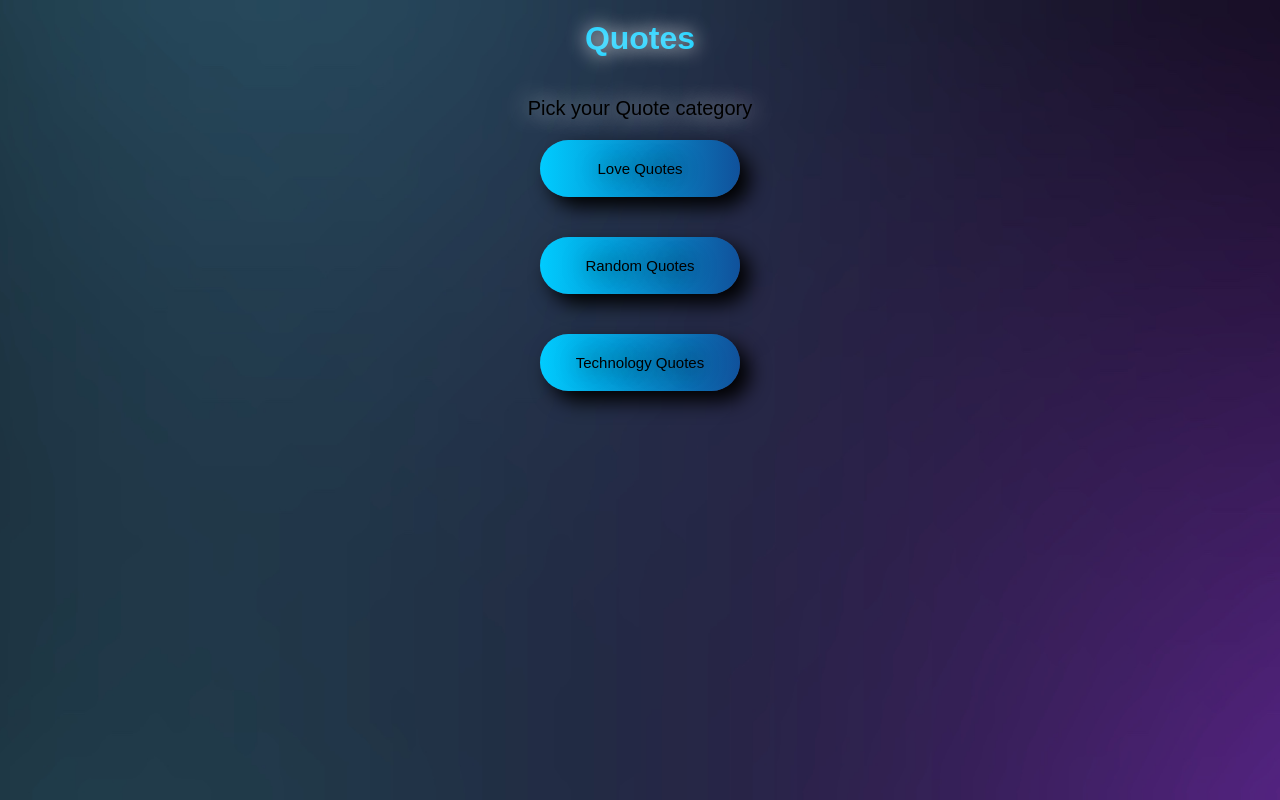
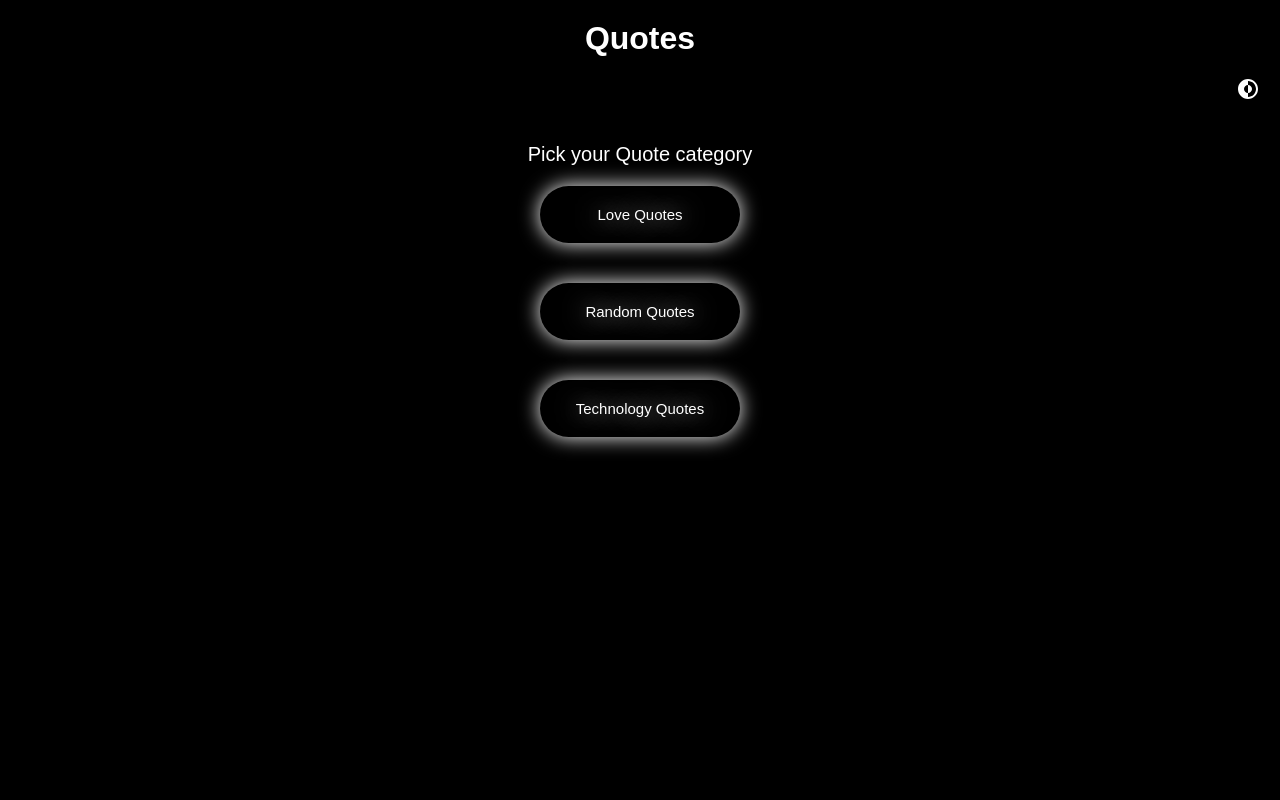
Before and after one commit to JasonRies14/QoutesOnline, a plain HTML site: page index.html in a window 1280 px wide. Drawn offline with Linux system fonts and the light colour scheme.

Commit message:
commit 14

```diff
--- a/index.html
+++ b/index.html
@@ -6,9 +6,17 @@
     <link rel="stylesheet" href="styles.css">
     <title>Quotes</title>
 </head>
-<body>
+<body class="dark-mode">
     <header class="header">
         <h1>Quotes</h1>
+        <div class="darkmodetoggle">
+            <button class="theme-toggle">
+                <svg width="24" height="24" viewBox="0 0 24 24" fill="none" xmlns="http://www.w3.org/2000/svg">
+                <path d="M12 16C14.2091 16 16 14.2091 16 12C16 9.79086 14.2091 8 12 8V16Z" fill="currentColor"/>
+                <path fill-rule="evenodd" clip-rule="evenodd" d="M12 2C6.47715 2 2 6.47715 2 12C2 17.5228 6.47715 22 12 22C17.5228 22 22 17.5228 22 12C22 6.47715 17.5228 2 12 2ZM12 4V8C9.79086 8 8 9.79086 8 12C8 14.2091 9.79086 16 12 16V20C16.4183 20 20 16.4183 20 12C20 7.58172 16.4183 4 12 4Z" fill="currentColor"/>
+            </svg>
+            </button>
+        </div>
     </header>
     <main class="main">
         <span>Pick your Quote category</span>
@@ -25,5 +33,6 @@
     <footer class="footer">
 
     </footer>
+    <script src="main.js"></script>
 </body>
 </html>
--- /dev/null
+++ b/main.js
@@ -0,0 +1,21 @@
+// selectors
+const themeToggleBtn = document.querySelector('.theme-toggle');
+
+// state
+const theme = localStorage.getItem('theme');
+
+// on mount
+theme && document.body.classList.add(theme);
+
+// handlers
+const handleThemeToggle = () => {
+  document.body.classList.toggle('dark-mode');
+  if (document.body.classList.contains('dark-mode')) {
+    localStorage.setItem('theme', 'dark-mode');
+  } else {
+    localStorage.removeItem('theme');
+  }
+};
+
+// events
+themeToggleBtn.addEventListener('click', handleThemeToggle);
--- a/styles.css
+++ b/styles.css
@@ -1,3 +1,8 @@
+:root {
+    --clr-dark: rgb(0,0,0);
+    --clr-light: rgb(255,255,255);
+}
+
 * {
     margin: 0;
     padding: 0;
@@ -7,22 +12,31 @@
     text-decoration: none;
 }
 
+.darkmodetoggle {
+    display: flex;
+    justify-content: flex-end;
+    margin: 2rem;
+}
+
+.theme-toggle {
+    color: var(--clr-dark);
+    background-color: transparent;
+    border: 0;
+}
 
 body {
-    background-image: url(2.jpg);
-    background-size: cover;
-    background-position: center;
-    background-attachment: fixed;
+    background-color: var(--clr-light);
+}
+
+.dark-mode {
+    --clr-light: rgb(0,0,0);
+    --clr-dark: rgb(255,255,255);
 }
 
 header h1 {
     font-size: 3.2rem;
     text-align: center;
-    background: linear-gradient(to right, rgb(0, 204, 255), rgb(0, 204, 255));
-    -webkit-text-fill-color: transparent;
-    -webkit-background-clip: text;
-    background-clip: text;
-    text-shadow: 0px 0px 20px rgba(255, 255, 255, 1);
+    color: var(--clr-dark);
     margin: 2rem;
 }
 
@@ -39,33 +53,34 @@ main a {
 }
 
 main span {
-    text-shadow: 0px 0px 25px rgba(255, 255, 255, 1);
+    color: var(--clr-dark);
     text-align: center;
     font-size: 2rem;
 }
 
 main button {
+    color: var(--clr-dark);
     cursor: pointer;
     font-size: 1.5rem;
-    border: 0;
     padding: 2rem;
     border-radius: 5rem;
     background-color: transparent;
-    box-shadow: 10px 10px 20px 0px rgba(0,0,0,1);
-    -webkit-box-shadow: 10px 10px 20px 0px rgba(0,0,0,1);
-    -moz-box-shadow: 10px 10px 20px 0px rgba(0,0,0,1);
-    text-shadow: 0px 0px 25px rgba(0,0,0,1);
+    box-shadow: 0px 0px 20px 0px var(--clr-dark);
+    -webkit-box-shadow: 0px 0px 20px 0px var(--clr-dark);
+    -moz-box-shadow: 0px 0px 20px 0px var(--clr-dark);
+    text-shadow: 0px 0px 25px var(--clr-dark);
     margin: 2rem 0 2rem 0;
     backdrop-filter: brightness(150%);
     width: 20rem;
-    background: linear-gradient(to right, rgb(0, 204, 255), rgb(16, 81, 155));
     transition: all 0.5s ease-in-out;
+    border: 0;
 }
 
 main button:hover {
     backdrop-filter: brightness(200%);
-    text-shadow: 0px 0px 25px rgb(255, 255, 255);
-    box-shadow: 10px 10px 20px -10px rgba(255,255,255,1);
-    -webkit-box-shadow: 10px 10px 20px -10px rgba(255,255,255,1);
-    -moz-box-shadow: 10px 10px 20px -10px rgba(255,255,255,1);
+    text-shadow: 0px 0px 25px var(--clr-light);
+    box-shadow: 10px 10px 20px -10px var(--clr-light);
+    -webkit-box-shadow: 10px 10px 20px -10px var(--clr-light);
+    -moz-box-shadow: 10px 10px 20px -10px var(--clr-light);
+    border: 1px solid var(--clr-dark);
 }
```
